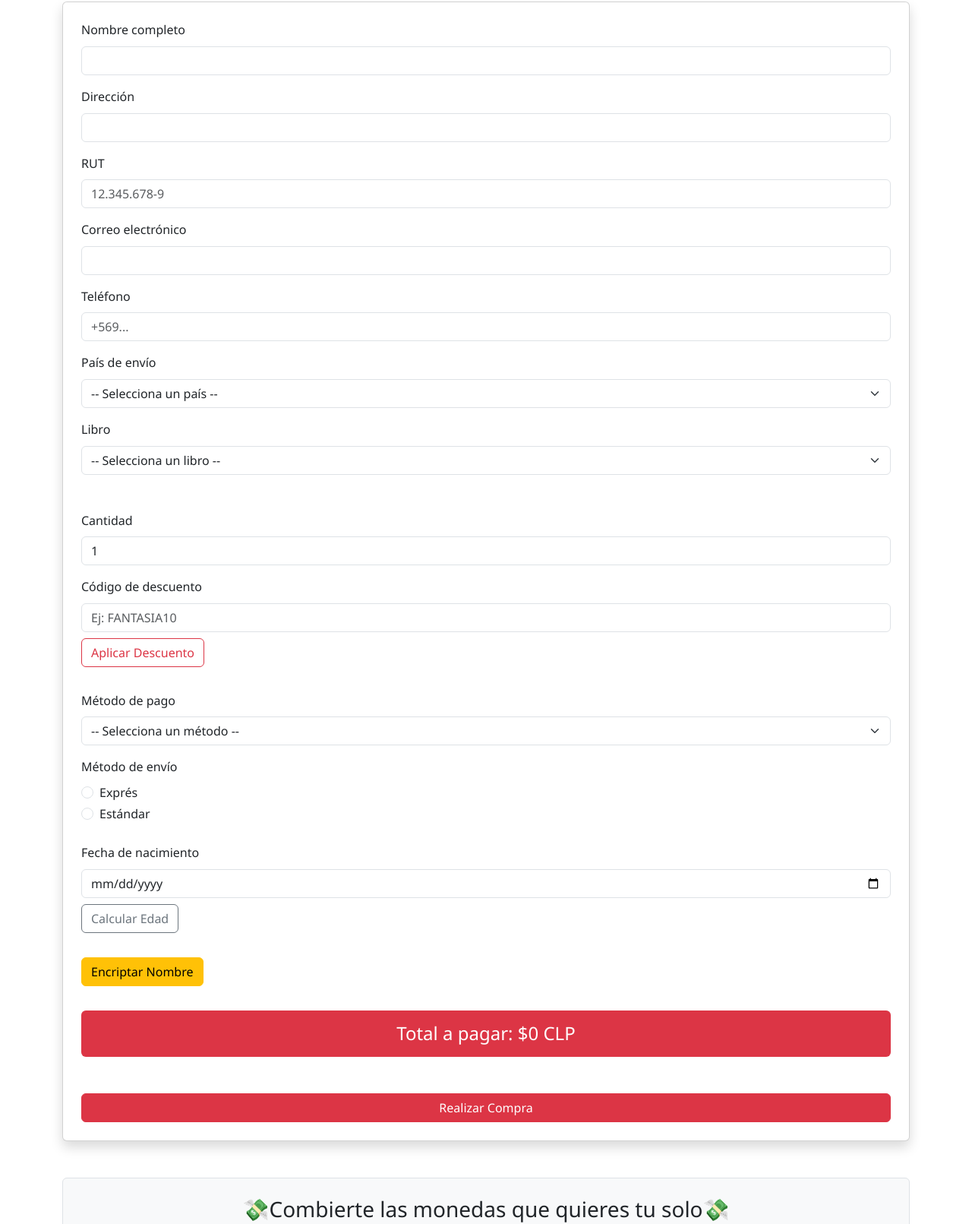
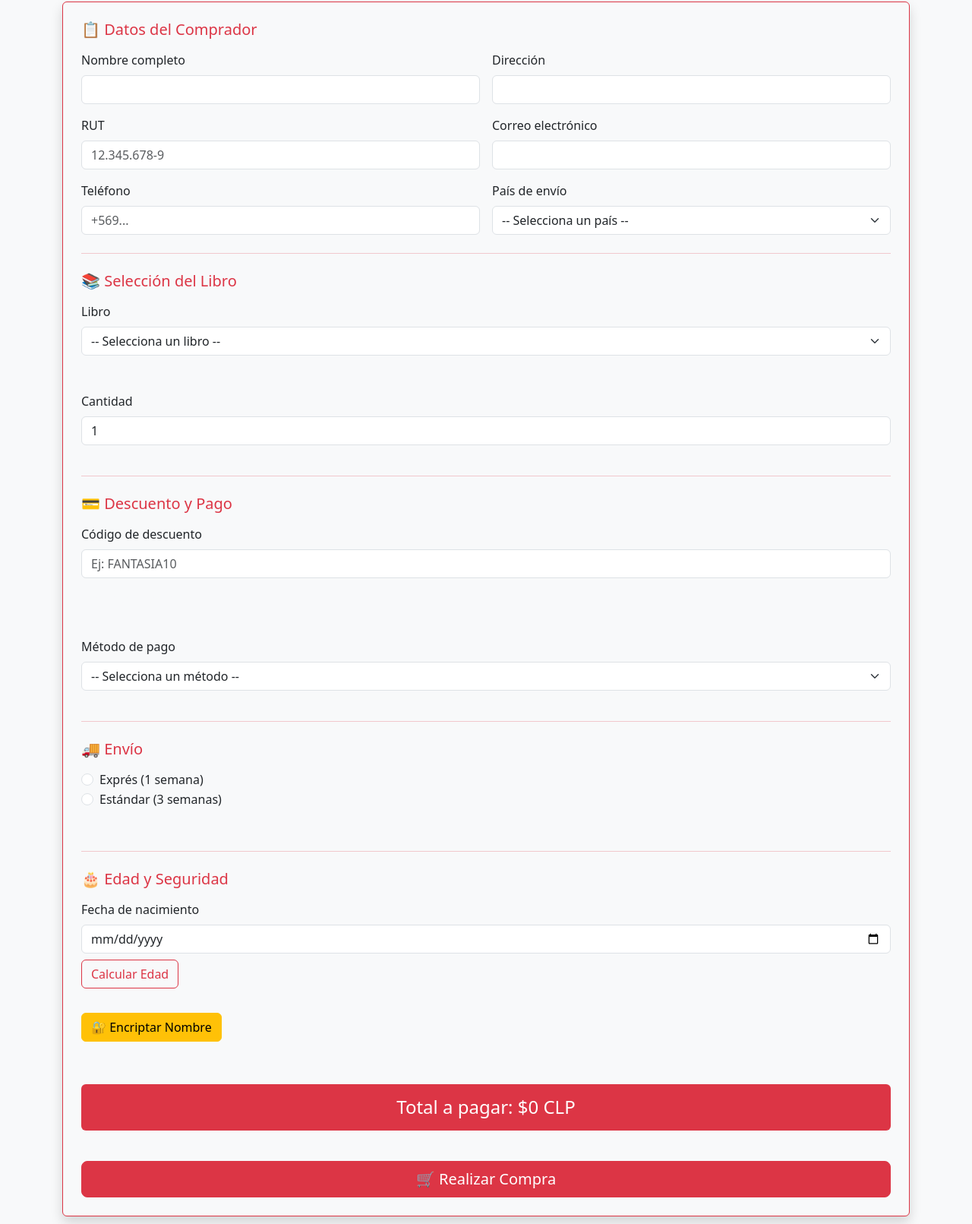
Before and after one commit to Nicolasdkr/Libreria-Sparrow, a plain HTML site: page formulario.html in a window 1280 px wide. Shown: the part 174-1785 px from the top of the page at 76% size. Drawn offline with nearby package versions, Linux system fonts and the light colour scheme; no server answers.

Commit message:
Cambio estetico

```diff
--- a/css/estilos.css
+++ b/css/estilos.css
@@ -1,16 +1,25 @@
-/* Fuente general */
 body {
-  font-family: "Segoe UI", Tahoma, Geneva, Verdana, sans-serif;
-  background-color: white;
-  line-height: 1.6;
+  background-color: #f8f9fa;
 }
 
-/* Carrusel - Imágenes */
-.carousel-inner img {
-  height: 600px;
+/* Estilo personalizado para navbar rojo oscuro */
+.navbar-red {
+  background-color: #a11212 !important;
+}
+
+/* Carrusel con altura controlada */
+.carousel-item img {
+  height: 500px;
   object-fit: cover;
 }
 
+/* Estilo para secciones */
+.section-box {
+  background-color: white;
+  border-radius: 12px;
+  padding: 2rem;
+  box-shadow: 0 0 12px rgba(0, 0, 0, 0.1);
+}
 /* Imagen en sección "Quiénes somos" */
 #img-nosotros {
   width: 400px;
--- a/formulario.html
+++ b/formulario.html
@@ -12,7 +12,7 @@
   </head>
   <body>
     <!-- Header -->
-    <nav class="navbar navbar-expand-lg navbar-dark navbar-red">
+    <nav class="navbar navbar-expand-lg navbar-dark bg-rojo-sparrow">
       <div class="container-fluid">
         <a class="navbar-brand" href="#">
           <img
@@ -54,64 +54,46 @@
     <div class="container my-5">
       <h2 class="text-center mb-4 text-danger">Formulario de Compra</h2>
 
-      <form id="form-compra" class="card p-4 shadow">
+      <form
+        id="form-compra"
+        class="card p-4 shadow bg-light text-dark border border-danger"
+      >
         <!-- Datos del comprador -->
-        <div class="mb-3">
+        <h5 class="text-danger mb-3">📋 Datos del Comprador</h5>
+        <div class="row g-3">
+          <div class="col-md-6">
             <label for="nombre" class="form-label">Nombre completo</label>
-          <input
-            type="text"
-            class="form-control"
-            id="nombre"
-            name="nombre"
-            required
-          />
+            <input type="text" class="form-control" id="nombre" required />
           </div>
-        <div class="mb-3">
+          <div class="col-md-6">
             <label for="direccion" class="form-label">Dirección</label>
-          <input
-            type="text"
-            class="form-control"
-            id="direccion"
-            name="direccion"
-            required
-          />
+            <input type="text" class="form-control" id="direccion" required />
           </div>
-        <div class="mb-3">
+          <div class="col-md-6">
             <label for="rut" class="form-label">RUT</label>
             <input
               type="text"
               class="form-control"
               id="rut"
-            name="rut"
               placeholder="12.345.678-9"
               required
             />
           </div>
-
-        <div class="mb-3">
+          <div class="col-md-6">
             <label for="email" class="form-label">Correo electrónico</label>
-          <input
-            type="email"
-            class="form-control"
-            id="email"
-            name="email"
-            required
-          />
+            <input type="email" class="form-control" id="email" required />
           </div>
-
-        <div class="mb-3">
+          <div class="col-md-6">
             <label for="telefono" class="form-label">Teléfono</label>
             <input
               type="tel"
               class="form-control"
               id="telefono"
-            name="telefono"
               placeholder="+569..."
               required
             />
           </div>
-
-        <div class="mb-3">
+          <div class="col-md-6">
             <label for="pais-envio" class="form-label">País de envío</label>
             <select class="form-select" id="pais-envio" required>
               <option value="">-- Selecciona un país --</option>
@@ -123,11 +105,14 @@
               <option value="EURO">Francia</option>
             </select>
           </div>
+        </div>
 
-        <!-- Libro -->
+        <!-- Libro y cantidad -->
+        <hr class="my-4 border-danger" />
+        <h5 class="text-danger mb-3">📚 Selección del Libro</h5>
         <div class="mb-3">
           <label for="libro" class="form-label">Libro</label>
-          <select class="form-select" id="libro" name="libro" required>
+          <select class="form-select" id="libro" required>
             <option value="">-- Selecciona un libro --</option>
             <option value="imperio_final">El Imperio Final - $12000</option>
             <option value="cementerio_animales">
@@ -147,20 +132,18 @@
             id="imagen-libro"
             src=""
             alt="Imagen del libro"
-            class="img-fluid rounded"
+            class="img-fluid rounded shadow"
             style="max-width: 300px; display: none"
           />
-          <p id="precio-libro" class="fw-bold mt-2 text-danger"></p>
+          <p id="precio-libro" class="fw-bold mt-2 text-warning"></p>
         </div>
 
-        <!-- Cantidad -->
         <div class="mb-3">
           <label for="cantidad" class="form-label">Cantidad</label>
           <input
             type="number"
             class="form-control"
             id="cantidad"
-            name="cantidad"
             min="1"
             max="1000"
             value="1"
@@ -169,6 +152,8 @@
         </div>
 
         <!-- Descuento -->
+        <hr class="my-4 border-danger" />
+        <h5 class="text-danger mb-3">💳 Descuento y Pago</h5>
         <div class="mb-3">
           <label for="descuento" class="form-label">Código de descuento</label>
           <input
@@ -179,7 +164,7 @@
           />
           <button
             type="button"
-            class="btn btn-outline-danger mt-2"
+            class="btn btn-outline-light mt-2"
             id="aplicar-descuento"
           >
             Aplicar Descuento
@@ -187,10 +172,9 @@
           <p id="descuento-aplicado" class="text-success fw-bold mt-2"></p>
         </div>
 
-        <!-- Pago -->
         <div class="mb-3">
           <label for="pago" class="form-label">Método de pago</label>
-          <select class="form-select" id="pago" name="pago" required>
+          <select class="form-select" id="pago" required>
             <option value="">-- Selecciona un método --</option>
             <option value="Tarjeta de Crédito">Tarjeta de Crédito</option>
             <option value="Transferencia Bancaria">
@@ -201,8 +185,9 @@
         </div>
 
         <!-- Envío -->
+        <hr class="my-4 border-danger" />
+        <h5 class="text-danger mb-3">🚚 Envío</h5>
         <div class="mb-3">
-          <label class="form-label">Método de envío</label>
           <div class="form-check">
             <input
               type="radio"
@@ -212,7 +197,9 @@
               id="envio_expres"
               required
             />
-            <label class="form-check-label" for="envio_expres">Exprés</label>
+            <label class="form-check-label" for="envio_expres"
+              >Exprés (1 semana)</label
+            >
           </div>
           <div class="form-check">
             <input
@@ -223,14 +210,15 @@
               id="envio_estandar"
             />
             <label class="form-check-label" for="envio_estandar"
-              >Estándar</label
+              >Estándar (3 semanas)</label
             >
           </div>
+          <p id="info-envio" class="mt-2 text-info fw-bold"></p>
         </div>
 
-        <div id="info-envio" class="mt-2 text-info fw-bold"></div>
-
-        <!-- Fecha nacimiento -->
+        <!-- Extras -->
+        <hr class="my-4 border-danger" />
+        <h5 class="text-danger mb-3">🎂 Edad y Seguridad</h5>
         <div class="mb-3">
           <label for="fecha_nacimiento" class="form-label"
             >Fecha de nacimiento</label
@@ -243,7 +231,7 @@
           />
           <button
             type="button"
-            class="btn btn-outline-secondary mt-2"
+            class="btn btn-outline-danger mt-2"
             id="calcular-edad"
           >
             Calcular Edad
@@ -251,26 +239,27 @@
           <p id="resultado-edad"></p>
         </div>
 
-        <!-- Encriptar nombre -->
         <div class="mb-3">
           <button type="button" class="btn btn-warning" id="encriptar-nombre">
-            Encriptar Nombre
+            🔐 Encriptar Nombre
           </button>
           <p id="nombre-encriptado" class="mt-2"></p>
         </div>
 
-        <div class="mb-3 text-center">
+        <!-- Total -->
+        <div class="my-4 text-center">
           <h4 id="precio-final" class="text-white bg-danger p-3 rounded">
             Total a pagar: $0 CLP
           </h4>
+          <p id="precio-convertido" class="text-secondary mt-2"></p>
         </div>
 
-        <p id="precio-convertido" class="text-secondary text-center mt-2"></p>
-
         <!-- Enviar -->
-        <button type="submit" class="btn btn-danger w-100">
-          Realizar Compra
+        <div class="d-grid">
+          <button type="submit" class="btn btn-danger btn-lg">
+            🛒 Realizar Compra
           </button>
+        </div>
       </form>
 
       <!-- Valores API -->
--- a/js/index.js
+++ b/js/index.js
@@ -2,12 +2,19 @@ document.addEventListener("DOMContentLoaded", () => {
   cargarAPI();
   configurarEventos();
 
-  // Mostrar modal solo una vez
-  if (!localStorage.getItem("promoMostrada")) {
-    const promo = new bootstrap.Modal(document.getElementById("modalPromo"));
-    promo.show();
-    localStorage.setItem("promoMostrada", "true");
-  }
+  // Espera 100 ms para asegurarse de que el modal existe
+  setTimeout(() => {
+    const promoElement = document.getElementById("modalPromo");
+    if (promoElement) {
+      const promo = new bootstrap.Modal(promoElement);
+      promo.show();
+
+      // Cerrar automáticamente a los 5 segundos
+      setTimeout(() => {
+        promo.hide();
+      }, 5000);
+    }
+  }, 100);
 });
 
 function configurarEventos() {
```
Also changed, not shown: index.html (+21 -13 lines), img/carrucel/libros 1.jpg (added), img/carrucel/libros 2.jpg (added), img/carrucel/libros 3.jpg (added). Lines whose indentation alone changed are shown as unchanged.
